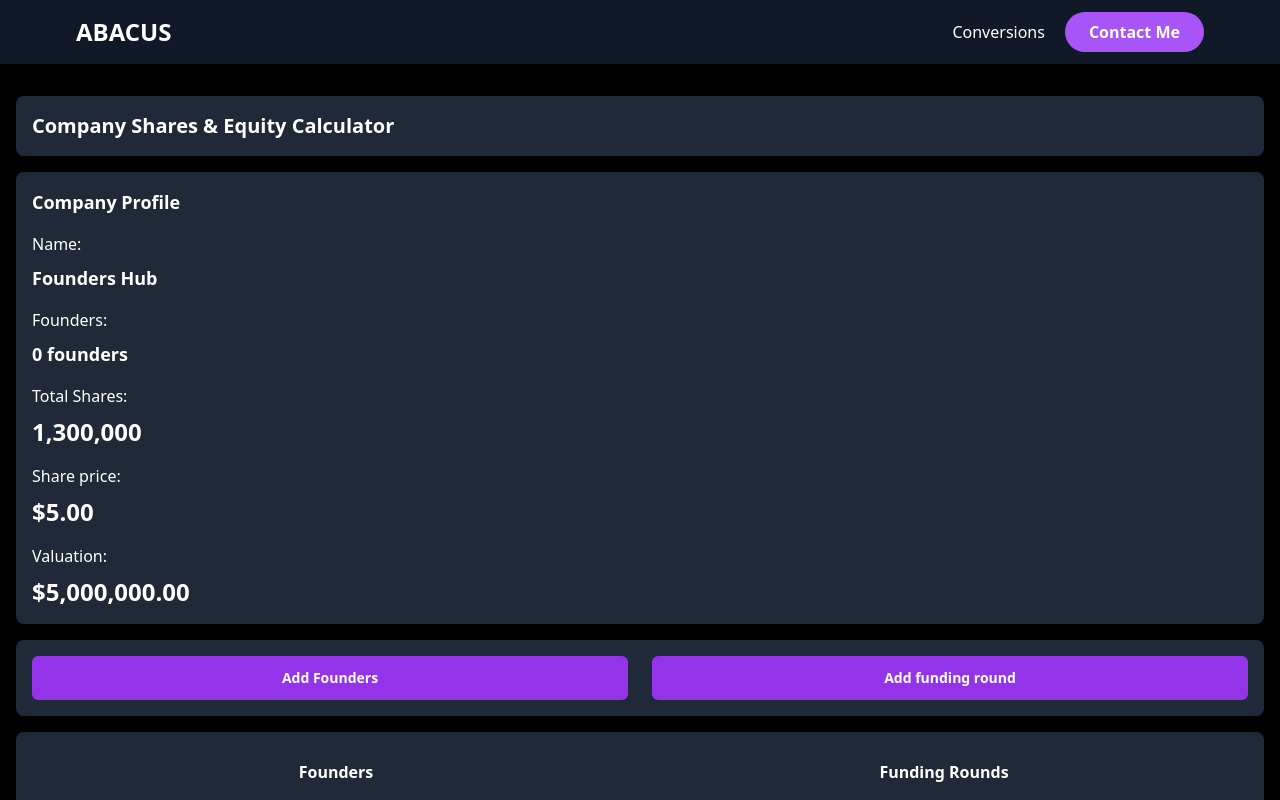
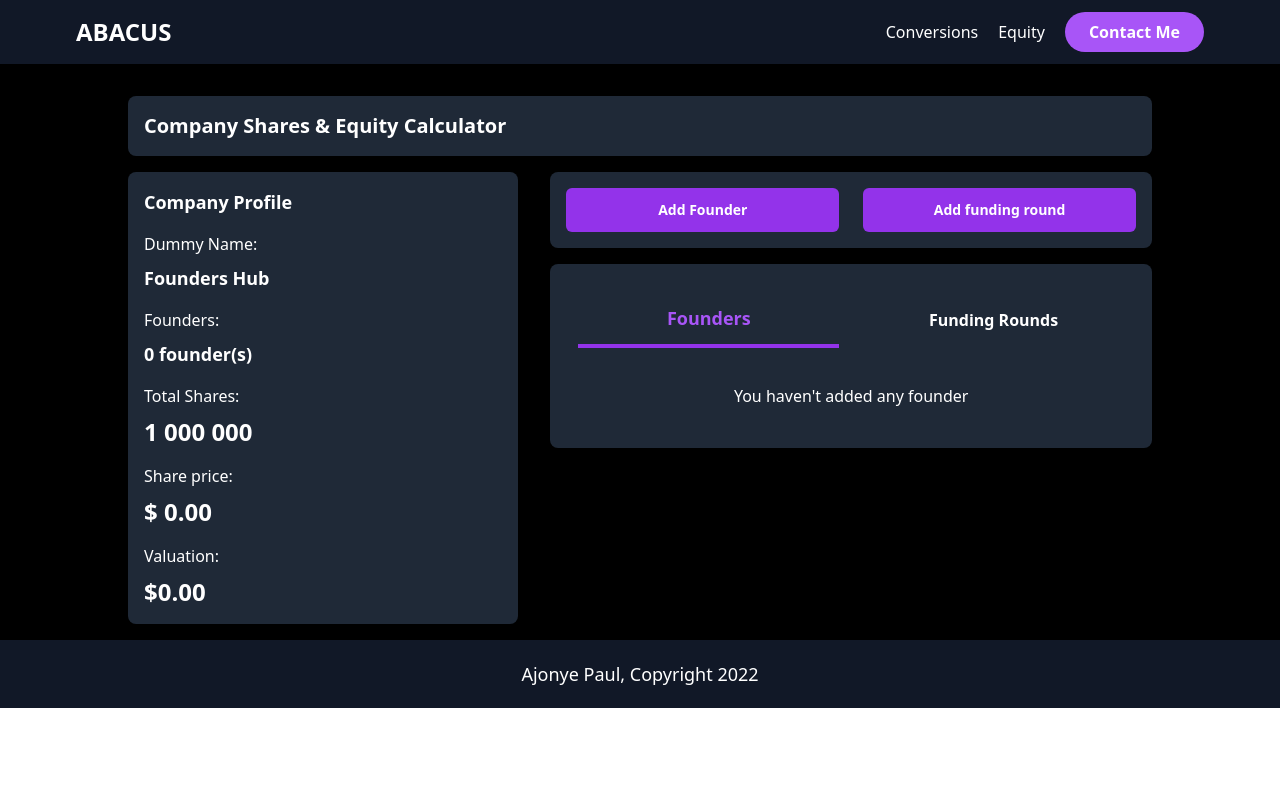
Before and after one commit to PaulChase/all_in_one_calculatorApp, a Next.js app: page /equity in a window 1280 px wide. Shown: the top 800 px of the page. Built offline with nearby package versions, Linux system fonts and the light colour scheme.

Commit message:
add: equity calculator to app

```diff
--- a/components/AddFundingRound.js
+++ b/components/AddFundingRound.js
@@ -2,6 +2,7 @@ import React, { useState } from "react";
 import Button from "./Button";
 import Card from "./Card";
 import InputField from "./InputField";
+import { v4 as uuid } from "uuid";
 
 export default function AddFundingRound({ submitFundingRound, closeForm }) {
 	const [data, setData] = useState({
@@ -19,6 +20,9 @@ export default function AddFundingRound({ submitFundingRound, closeForm }) {
 	};
 	const handleSubmit = (e) => {
 		e.preventDefault();
+
+		data.id = uuid();
+
 		submitFundingRound(data);
 		closeForm();
 	};
--- a/components/Footer.js
+++ b/components/Footer.js
@@ -1,7 +1,7 @@
 const Footer = () => {
 	return (
 		<div className=" p-5 text-white text-center text-lg">
-			<h2>Ajonye Paul, Copiright 2021</h2>
+			<h2>Ajonye Paul, Copyright 2022</h2>
 		</div>
 	);
 };
--- a/components/FoundersList.js
+++ b/components/FoundersList.js
@@ -1,33 +1,49 @@
 import React from "react";
+import { numberWithSpaces } from "./ConverterForm";
 
-export default function FoundersList({ founders, getEquity, getAmountOfShares }) {
+export default function FoundersList({
+	founders,
+	eachFoundersShares,
+	eachFoundersStake,
+	eachFoundersNetWorth,
+	removeFounder,
+}) {
 	return (
 		<div className=" space-y-4 ">
 			{founders.length > 0 ? (
 				founders.map((founder, index) => (
-					<div key={index} className=" p-3 border rounded-md space-y-2">
+					<div key={index} className=" p-3 border border-gray-600 rounded-md space-y-2 relative">
+						{/* <button
+							onClick={() => removeFounder(founder.id)}
+							className=" font-bold text-lg p-1 hover:bg-red-500 hover:text-white absolute top-4 right-4"
+						>
+							X
+						</button> */}
+
 						<div className=" space-y-1">
 							<h4>Name:</h4>
 							<p className=" text-lg font-bold">{founder.name}</p>
 						</div>
 						<div className=" space-y-1">
 							<h4>Shares:</h4>
-							<p className=" text-lg font-bold">{getAmountOfShares()}</p>
+							<p className=" text-lg font-bold">{numberWithSpaces(eachFoundersShares)}</p>
 						</div>
 
 						<div className=" space-y-1">
 							<h4>Stake:</h4>
-							<p className=" text-lg font-bold">{getEquity()}%</p>
+							<p className=" text-lg font-bold">{eachFoundersStake}%</p>
 						</div>
 
 						<div className=" space-y-1">
 							<h4>Net worth:</h4>
-							<p className=" text-lg font-bold">$2,000,000</p>
+							<p className=" text-lg font-bold">
+								$ {isNaN(eachFoundersNetWorth) ? 0 : numberWithSpaces(eachFoundersNetWorth)}
+							</p>
 						</div>
 					</div>
 				))
 			) : (
-				<div className=" py-6 px-4 text-center">There no Founders</div>
+				<div className=" py-6 px-4 text-center">You haven&apos;t added any founder </div>
 			)}
 		</div>
 	);
--- a/components/NavBar.js
+++ b/components/NavBar.js
@@ -8,14 +8,22 @@ const NavBar = () => {
 			</Link>
 
 			<ul className=" flex space-x-5 items-center">
-				<li>
+				<li className="hidden md:inline-block">
 					<Link href="/conversion">
 						<a>Conversions</a>
 					</Link>
 				</li>
+				<li className="hidden md:inline-block">
+					<Link href="/equity">
+						<a>Equity</a>
+					</Link>
+				</li>
 				<li>
 					<Link href="https://twitter.com/ajonyepaul">
-						<a className="bg-purple-500 hover:bg-purple-700  px-6 inline-block  rounded-full font-semibold p-2">
+						<a
+							className="bg-purple-500 hover:bg-purple-700  px-6 inline-block  rounded-full font-semibold p-2"
+							target="_blank"
+						>
 							Contact Me
 						</a>
 					</Link>
--- a/next.config.js
+++ b/next.config.js
@@ -9,5 +9,6 @@ module.exports = withPWA({
 		dest: "public",
 		register: true,
 		skipWaiting: true,
+		disable: process.env.NODE_ENV === "development",
 	},
 });
--- a/package.json
+++ b/package.json
@@ -12,7 +12,8 @@
     "next": "12.0.9",
     "next-pwa": "^5.5.4",
     "react": "17.0.2",
-    "react-dom": "17.0.2"
+    "react-dom": "17.0.2",
+    "uuidv4": "^6.2.13"
   },
   "devDependencies": {
     "autoprefixer": "^10.4.2",
--- a/pages/equity.js
+++ b/pages/equity.js
@@ -1,4 +1,5 @@
-import React, { useState } from "react";
+import { number } from "mathjs";
+import React, { useEffect, useState } from "react";
 import AddFounder from "../components/AddFounder";
 import AddFundingRound from "../components/AddFundingRound";
 import Button from "../components/Button";
@@ -16,73 +17,149 @@ export default function Equity() {
 	const [showAddFundingRound, setShowAddFundingRound] = useState(false);
 	const [founders, setFounders] = useState([]);
 	const [fundingRounds, setFundingRounds] = useState([]);
+	const [totalCompanyShares, settotalCompanyShares] = useState(INITIAL_NO_OF_SHARES);
+	const [companyValuation, setCompanyValuation] = useState(0);
+	const [eachFoundersStake, setEachFoundersStake] = useState(0);
+	const [eachFoundersNetWorth, setEachFoundersWorth] = useState(0);
+	const [eachFoundersShares, setEachFoundersShares] = useState(0);
+	const [companySharePrice, setCompanySharePrice] = useState(0);
+	const [newFundinground, setNewFundinground] = useState({});
 
 	const handleAddFounder = (founder) => {
 		let foundersList = [...founders];
 
-		foundersList.push(founder);
+		foundersList.unshift(founder);
 
 		setFounders(foundersList);
 	};
 
+	const handleRemoveFounder = (founderId) => {
+		const newFoundersList = founders.filter((founder) => founder.id !== founderId);
+
+		setFounders(newFoundersList);
+	};
+
 	const handleAddFundingRound = (round) => {
+		let postCompanyValuation = (number(round.amount) * TOTAL_PERCENTAGE) / number(round.stake);
+
+		let newCompanyValuation = companyValuation + postCompanyValuation;
+
+		let newSharesIssued = totalCompanyShares * (number(round.amount) / number(postCompanyValuation));
+
+		let newTotalCompanyShares = totalCompanyShares + newSharesIssued;
+
+		settotalCompanyShares(newTotalCompanyShares);
+
+		round.stake = Math.abs(round.stake);
+		round.valuation = newCompanyValuation;
+		round.sharesIssued = newSharesIssued;
+
 		let fundingRoundsList = [...fundingRounds];
 
-		fundingRoundsList.push(round);
+		fundingRoundsList.unshift(round);
+
+		setNewFundinground(round);
 
 		setFundingRounds(fundingRoundsList);
 	};
 
-	const getEquity = () => {
-		let foundersEquity = TOTAL_PERCENTAGE / founders.length;
-		return Math.abs(foundersEquity).toFixed(2);
+	const handleRemoveFundingRound = (fundingRoundId) => {
+		const newFundingRoundsList = fundingRounds.filter((fundingRound) => fundingRound.id !== fundingRoundId);
+
+		setFundingRounds(newFundingRoundsList);
+	};
+
+	const getFoundersStake = () => {
+		let totalSharesGivenToInvestors = 0;
+
+		fundingRounds.forEach((fundingRound) => (totalSharesGivenToInvestors += number(fundingRound.stake)));
+
+		let availableSHaresForFounders = TOTAL_PERCENTAGE - totalSharesGivenToInvestors;
+
+		let foundersEquity = availableSHaresForFounders / founders.length;
+
+		setEachFoundersStake(foundersEquity.toFixed(2));
 	};
 
 	const getAmountOfShares = () => {
 		let foundersShares = INITIAL_NO_OF_SHARES / founders.length;
+		setEachFoundersShares(foundersShares.toFixed(2));
+	};
 
-		return numberWithSpaces(foundersShares.toFixed(2));
-	};
+	useEffect(() => {
+		getFoundersStake();
+		// eslint-disable-next-line react-hooks/exhaustive-deps
+	}, [founders, fundingRounds]);
+
+	useEffect(() => {
+		console.log("changed");
+		let newCompanySharePrice = companyValuation / totalCompanyShares;
+
+		setCompanySharePrice(newCompanySharePrice.toFixed(2));
+		// eslint-disable-next-line react-hooks/exhaustive-deps
+	}, [companyValuation]);
+
+	useEffect(() => {
+		getAmountOfShares();
+		// eslint-disable-next-line react-hooks/exhaustive-deps
+	}, [founders]);
+
+	useEffect(() => {
+		let newFoundersNetWorth = number(companySharePrice) * number(eachFoundersShares);
+
+		setEachFoundersWorth(newFoundersNetWorth.toFixed(2));
+		// eslint-disable-next-line react-hooks/exhaustive-deps
+	}, [companySharePrice, eachFoundersShares]);
+
+	useEffect(() => {
+		if (fundingRounds.length > 0) {
+			setCompanyValuation(newFundinground.valuation);
+		}
+	}, [fundingRounds]);
 
 	return (
 		<main className=" bg-black p-4 text-white">
+			<section className=" max-w-5xl mx-auto">
 				<Card>
 					<h2 className=" text-xl font-semibold">Company Shares & Equity Calculator</h2>
 				</Card>
-
+				<div className=" grid lg:grid-cols-5 lg:gap-8">
+					<div className=" lg:col-span-2">
 						<Card>
 							<div className=" space-y-4">
 								<h3 className=" text-lg font-semibold mb-4">Company Profile</h3>
 								<div className=" space-y-2">
-						<h4>Name:</h4>
+									<h4> Dummy Name:</h4>
 									<p className=" text-lg font-bold">Founders Hub</p>
 								</div>
 
 								<div className=" space-y-2">
 									<h4>Founders:</h4>
-						<p className=" text-lg font-bold">{founders.length} founders</p>
+									<p className=" text-lg font-bold">{founders.length} founder(s)</p>
 								</div>
 
 								<div className=" space-y-2">
 									<h4>Total Shares:</h4>
-						<p className=" text-2xl font-bold">1,300,000</p>
+									<p className=" text-2xl font-bold">{numberWithSpaces(totalCompanyShares)}</p>
 								</div>
 
 								<div className=" space-y-2">
 									<h4>Share price:</h4>
-						<p className=" text-2xl font-bold">$5.00</p>
+									<p className=" text-2xl font-bold">$ {companySharePrice}</p>
 								</div>
 
 								<div className=" space-y-2">
 									<h4>Valuation:</h4>
-						<p className=" text-2xl font-bold">$5,000,000.00</p>
+									<p className=" text-2xl font-bold">${numberWithSpaces(companyValuation.toFixed(2))}</p>
 								</div>
 							</div>
 						</Card>
+					</div>
 
+					<div className=" lg:col-span-3">
 						<Card>
 							<div className=" grid grid-cols-2 gap-x-6">
-					<Button text="Add Founders" onClick={() => setShowAddFounder(!showAddFounder)} />
+								<Button text="Add Founder" onClick={() => setShowAddFounder(!showAddFounder)} />
 								<Button text="Add funding round" onClick={() => setShowAddFundingRound(!showAddFundingRound)} />
 							</div>
 						</Card>
@@ -101,17 +178,46 @@ export default function Equity() {
 						<Card>
 							<div>
 								<div className=" grid grid-cols-2 gap-x-6 font-semibold p-3">
-						<button onClick={() => setCurrentTab("founders")}>Founders</button>
-						<button onClick={() => setCurrentTab("funding")}>Funding Rounds</button>
+									<button
+										onClick={() => setCurrentTab("founders")}
+										className={` p-3 ${
+											currentTab === "founders"
+												? "border-b-4 border-purple-600 text-lg text-purple-500 font-semibold"
+												: ""
+										}`}
+									>
+										Founders
+									</button>
+									<button
+										onClick={() => setCurrentTab("funding")}
+										className={` p-3 ${
+											currentTab === "funding"
+												? "border-b-4 border-purple-600 text-lg text-purple-500 font-semibold"
+												: ""
+										}`}
+									>
+										Funding Rounds
+									</button>
 								</div>
 								<div>
 									{currentTab === "founders" && (
-							<FoundersList founders={founders} getEquity={getEquity} getAmountOfShares={getAmountOfShares} />
+										<FoundersList
+											founders={founders}
+											eachFoundersShares={eachFoundersShares}
+											eachFoundersStake={eachFoundersStake}
+											eachFoundersNetWorth={eachFoundersNetWorth}
+											removeFounder={handleRemoveFounder}
+										/>
 									)}
-						{currentTab === "funding" && <FundingRoundsList fundingRounds={fundingRounds} />}
+									{currentTab === "funding" && (
+										<FundingRoundsList fundingRounds={fundingRounds} removeFundingRound={handleRemoveFundingRound} />
+									)}
 								</div>
 							</div>
 						</Card>
+					</div>
+				</div>
+			</section>
 		</main>
 	);
 }
```
Also changed, not shown: components/AddFounder.js (+6 -2 lines), components/ConverterForm.js (+12 -33 lines), components/FundingRoundsList.js (+14 -7 lines), pages/index.js (+33 -7 lines), 2 other files (tests, documents, lock files or other folders). Lines whose indentation alone changed are shown as unchanged.
